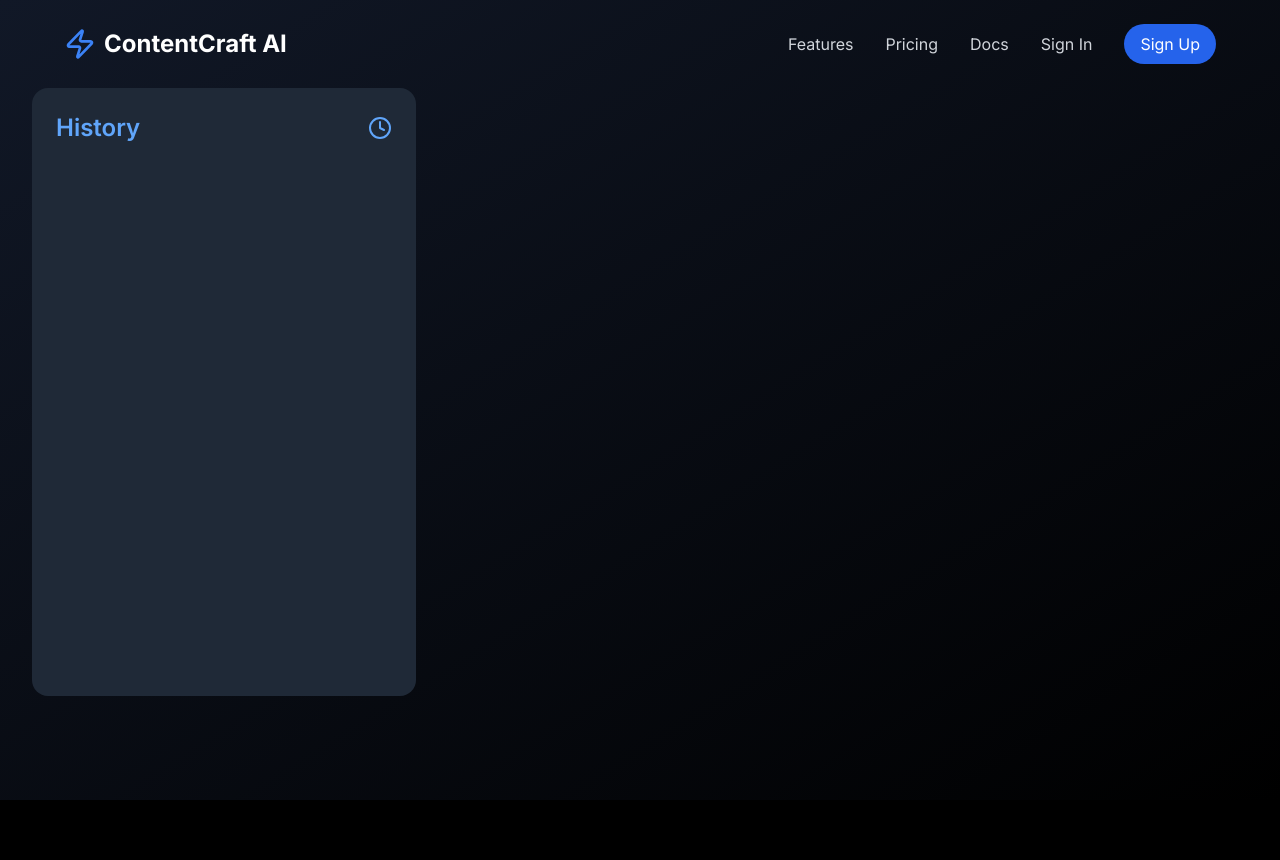
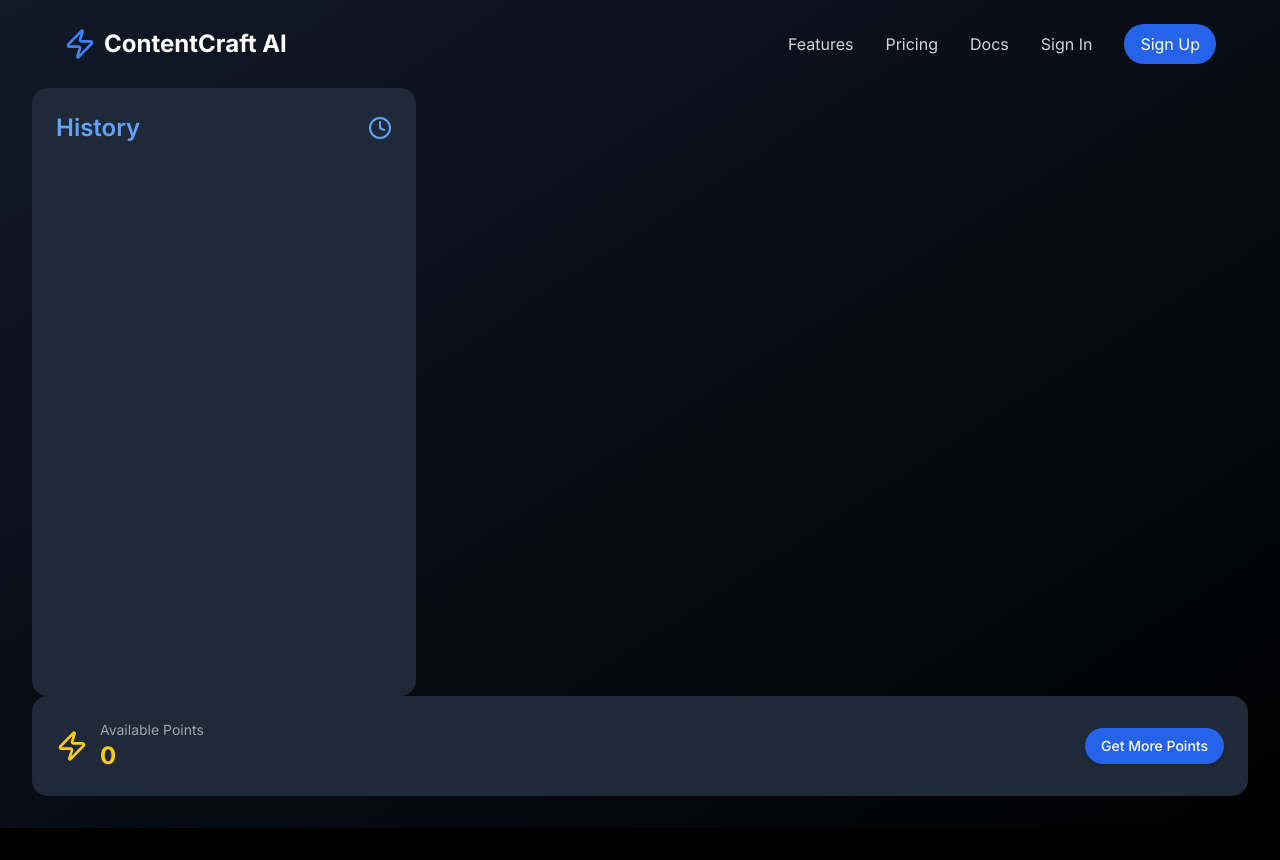
Before and after one commit to JohnKamaujk/contentcraft, a Next.js app: page /generate in a window 1280 px wide. Before the commit the page ends 800 px from the top, so only its background shows below. Built offline with nearby package versions, Linux system fonts and the light colour scheme; no server answers.

Commit message:
:sparkles:feat:Display points section

```diff
--- a/app/generate/page.tsx
+++ b/app/generate/page.tsx
@@ -11,7 +11,8 @@
   SelectValue,
 } from "@/components/ui/select";
 import { Navbar } from "@/components/Navbar";
-import { Clock } from "lucide-react";
+import { Clock, Zap } from "lucide-react";
+import Link from "next/link";
 
 export default function GenerateContent() {
   return (
@@ -28,6 +29,23 @@
             <div className="space-y-4">{/**Generate history */}</div>
           </div>
         </div>
+
+        {/* Main content area */}
+        <div className="lg:col-span-2 space-y-6">
+          {/* Points display */}
+          <div className="bg-gray-800 p-6 rounded-2xl flex items-center justify-between">
+            <div className="flex items-center">
+              <Zap className="h-8 w-8 text-yellow-400 mr-3" />
+              <div>
+                <p className="text-sm text-gray-400">Available Points</p>
+                <p className="text-2xl font-bold text-yellow-400">0</p>
+              </div>
+            </div>
+            <Button className="bg-blue-600 hover:bg-blue-700 text-white text-sm py-2 px-4 rounded-full transition-colors">
+              <Link href="/pricing">Get More Points</Link>
+            </Button>
+          </div>
+        </div>
       </div>
     </div>
   );
```
